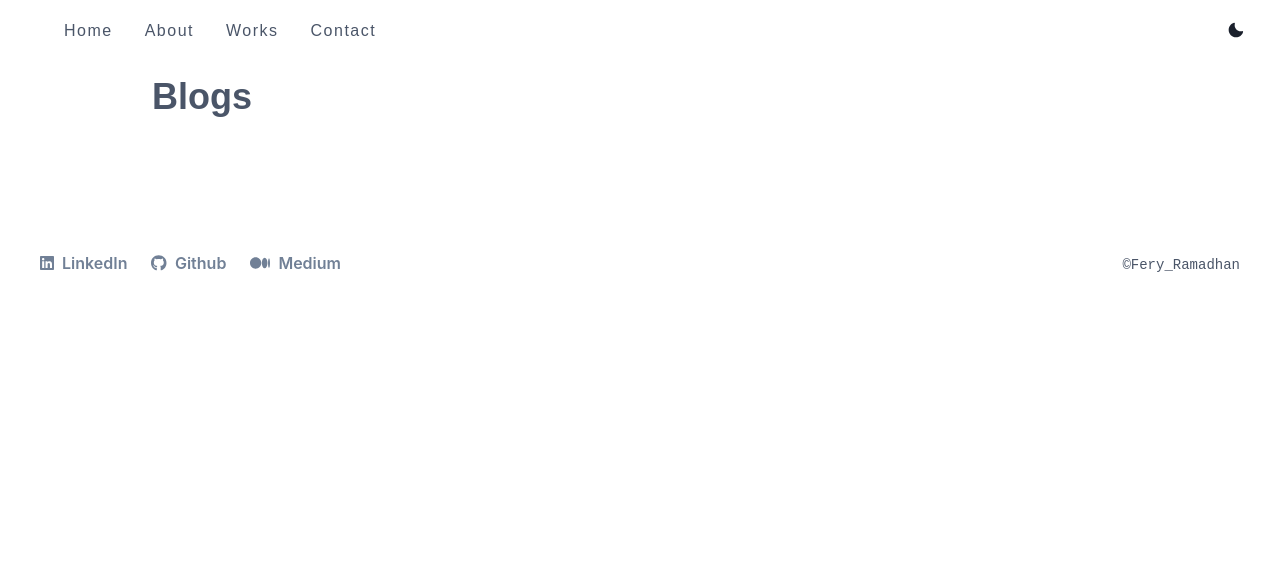
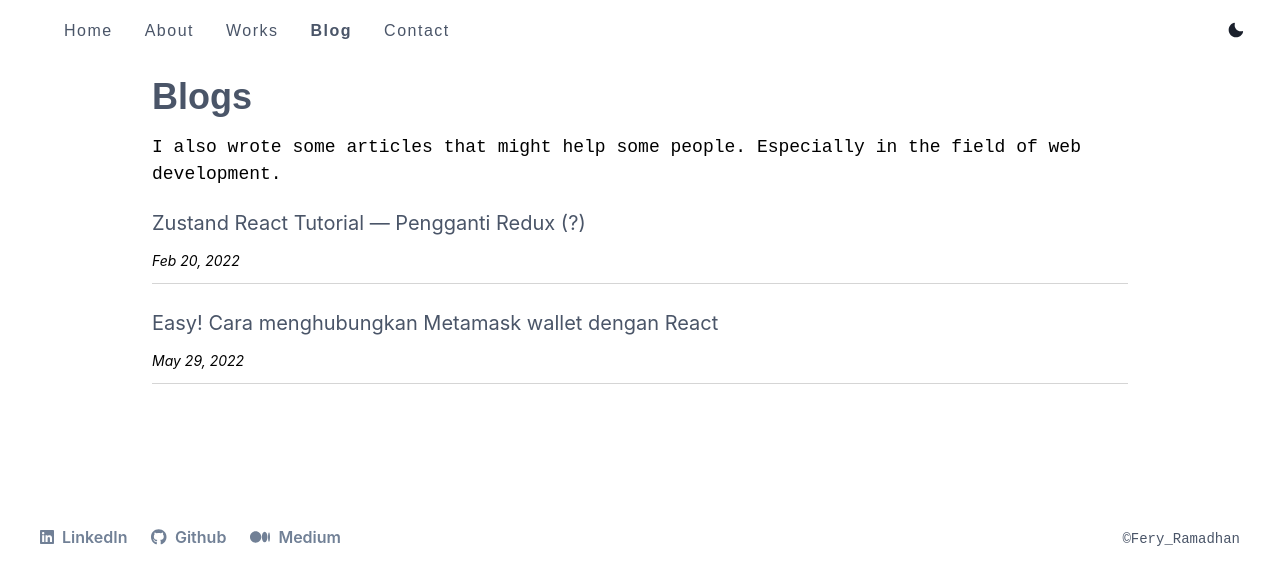
Before and after one commit to feryrmdhn/bio, a React (Create React App) app: page /blog in a window 1280 px wide. Shown: the top 584 px of the page. Built offline with nearby package versions, Linux system fonts and the light colour scheme.

Commit message:
add blog page

```diff
--- a/public/index.html
+++ b/public/index.html
@@ -1,14 +1,12 @@
 <!DOCTYPE html>
 <html lang="en">
+
 <head>
   <meta charset="utf-8" />
   <link rel="icon" href="%PUBLIC_URL%/favicon.ico" />
   <meta name="viewport" content="width=device-width, initial-scale=1" />
   <meta name="theme-color" content="#000000" />
-    <meta
-      name="description"
-      content="Web site created using create-react-app"
-    />
+  <meta name="description" content="Web site created using create-react-app" />
   <link rel="apple-touch-icon" href="%PUBLIC_URL%/logo192.png" />
   <!--
       manifest.json provides metadata used when your web app is installed on a
@@ -24,8 +22,9 @@
       work correctly both with client-side routing and a non-root public URL.
       Learn how to configure a non-root public URL by running `npm run build`.
     -->
-    <title>React App</title>
+  <title>Fery Ramadhan</title>
 </head>
+
 <body>
   <noscript>You need to enable JavaScript to run this app.</noscript>
   <div id="root"></div>
@@ -40,4 +39,5 @@
       To create a production bundle, use `npm run build` or `yarn build`.
     -->
 </body>
+
 </html>
--- a/src/components/Card/index.tsx
+++ b/src/components/Card/index.tsx
@@ -6,9 +6,10 @@ import { Jobs } from "../../types";
 const CardJobs: FC<Jobs> = ({ name, href }) => {
     const textHover = useColorModeValue('black', '#d1d100')
     const textColor = useColorModeValue('gray.600', 'white')
+    const borderColor = useColorModeValue('#0a0a0a2b', '#ffffff29')
 
     return (
-        <Box maxW='sm' borderWidth='1px' h={120} borderRadius='lg' overflow='hidden'>
+        <Box maxW='sm' border={`1px solid ${borderColor}`} h={120} borderRadius='lg' overflow='hidden'>
             <Link to={`/work/${href as string}`}>
                 <Center
                     h='120px'
--- a/src/components/Footer/index.tsx
+++ b/src/components/Footer/index.tsx
@@ -19,7 +19,8 @@ const Footer: FC = () => {
         },
         {
             label: "Medium",
-            icon: <FontAwesomeIcon icon={faMedium} />
+            icon: <FontAwesomeIcon icon={faMedium} />,
+            href: 'https://medium.com/@feryramadhanc_'
         }
     ]
 
--- a/src/components/Header/index.tsx
+++ b/src/components/Header/index.tsx
@@ -24,6 +24,7 @@ import {
     MoonIcon,
     SunIcon,
 } from '@chakra-ui/icons';
+import { NavLink } from 'react-router-dom';
 import { NavItem } from '../../types';
 
 const Header: FC = () => {
@@ -82,6 +83,7 @@ const Header: FC = () => {
     );
 }
 
+
 const DesktopNav = () => {
     const linkColor = useColorModeValue('gray.600', '#d1d100');
     const linkHoverColor = useColorModeValue('gray.800', '#9a9a1a');
@@ -94,12 +96,15 @@ const DesktopNav = () => {
                     <Popover trigger={'hover'} placement={'bottom-start'}>
                         <PopoverTrigger>
                             <Link
+                                as={NavLink}
+                                end
+                                to={navItem.href as string}
+                                p={2}
                                 fontFamily={'sans-serif'}
-                                p={2}
-                                href={navItem.href ?? '#'}
                                 fontSize={'md'}
                                 letterSpacing={1.5}
                                 color={linkColor}
+                                _activeLink={{ fontWeight: 'bold' }}
                                 _focus={{
                                     background: 'none'
                                 }}
@@ -252,7 +257,12 @@ const NAV_ITEMS: Array<NavItem> = [
         href: '/work'
     },
     {
+        label: 'Blog',
+        href: '/blog'
+    },
+    {
         label: 'Contact',
+        href: 'notfound',
         children: [
             {
                 label: 'Whatsapp',
--- a/src/utils/mockData.ts
+++ b/src/data/mockData.ts
@@ -123,6 +123,7 @@ export const skillTools: Array<ToolsIcon> = [
     }
 ]
 
+
 export const myJob: Array<Jobs> = [
     {
         id: 1,
--- a/src/pages/Blog.tsx
+++ b/src/pages/Blog.tsx
@@ -1,7 +1,26 @@
 import { FC } from "react";
-import { Box, Container, Heading, useColorModeValue } from "@chakra-ui/react";
+import { Box, Container, Heading, Link, List, ListItem, Text, useColorModeValue } from "@chakra-ui/react";
+import { Articles } from "../types";
 
 const Blog: FC = () => {
+    const colorText = useColorModeValue('black', 'white')
+    const borderColor = useColorModeValue('#0a0a0a2b', '#ffffff29')
+
+    const article: Array<Articles> = [
+        {
+            id: 1,
+            title: 'Zustand React Tutorial — Pengganti Redux (?)',
+            date: 'Feb 20, 2022',
+            href: 'https://medium.com/@feryramadhanc_/zustand-react-tutorial-pengganti-redux-abc0e384bbbe'
+        },
+        {
+            id: 2,
+            title: 'Easy! Cara menghubungkan Metamask wallet dengan React',
+            date: 'May 29, 2022',
+            href: 'https://medium.com/@feryramadhanc_/easy-cara-menghubungkan-metamask-wallet-dengan-react-6450aa8cd575'
+        }
+    ]
+
     return (
         <>
             <Box h={'full'} py={75} px={4}>
@@ -14,6 +33,36 @@ const Blog: FC = () => {
                     >
                         Blogs
                     </Heading>
+                    <div className="fadeInUp">
+                        <Text
+                            fontSize={18}
+                            fontFamily={'monospace'}
+                            color={colorText}
+                            mb={5}
+                        >
+                            I also wrote some articles that might help some people. Especially in the field of web development.
+                        </Text>
+                        <List>
+                            {article.map((list) => (
+                                <ListItem key={list.id} mb={6} pb={3} borderBottom={`1px solid ${borderColor}`}>
+                                    <Link
+                                        href={list.href}
+                                        fontSize={20}
+                                    >
+                                        {list.title}
+                                    </Link>
+                                    <Text
+                                        color={colorText}
+                                        fontSize={14}
+                                        pt={3}
+                                        fontStyle={'italic'}
+                                    >
+                                        {list.date}
+                                    </Text>
+                                </ListItem>
+                            ))}
+                        </List>
+                    </div>
                 </Container>
             </Box>
         </>
--- a/src/pages/Work.tsx
+++ b/src/pages/Work.tsx
@@ -1,6 +1,6 @@
 import { FC } from "react";
 import { Box, Container, Flex, Grid, GridItem, Heading, Text, Tooltip, useColorModeValue } from "@chakra-ui/react";
-import { myJob, skillTools } from "../utils/mockData";
+import { myJob, skillTools } from "../data/mockData";
 import CardJobs from "../components/Card";
 
 const Work: FC = () => {
--- a/src/routes/pageRoute.tsx
+++ b/src/routes/pageRoute.tsx
@@ -4,6 +4,7 @@ import Home from "../pages/Home";
 import Work from "../pages/Work";
 import JobDetail from "../pages/JobDetail";
 import Blog from "../pages/Blog";
+import NotFound from "../pages/NotFound";
 
 export const userRoutes: Array<RouteProps> = [
     { path: "/", component: <Home /> },
@@ -11,4 +12,5 @@ export const userRoutes: Array<RouteProps> = [
     { path: "/work", exact: true, component: <Work /> },
     { path: "/work/:slug", exact: true, component: <JobDetail /> },
     { path: "/blog", exact: true, component: <Blog /> },
+    { path: "/notfound", exact: true, component: <NotFound /> },
 ]
```
Also changed, not shown: src/helper/index.tsx (added, +23 -0 lines), src/types.ts (+7 -0 lines), 1 other file (tests, documents, lock files or other folders). Lines whose indentation alone changed are shown as unchanged.
